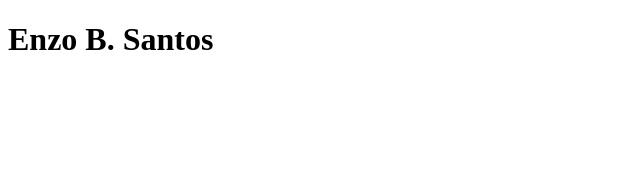
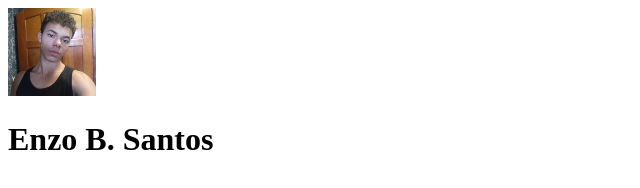
Before and after one commit to Enzo-B-Santos-12c/meus-links, a plain HTML site: page index.html in a window 1280 px wide. Shown: the whole page, without its empty margins (0-640 px from the left). Drawn offline with Linux system fonts and the light colour scheme.

Commit message:
desenvolvimento do html

```diff
--- a/index.html
+++ b/index.html
@@ -7,6 +7,7 @@
 </head>
 <body>
     <div>
+        <img src="./enzo88x88.jpg" alt="imagem do criador da pagina de links: Enzo B. Santos">
         <h1> Enzo B. Santos</h1>
     </div>
 </body>
```
